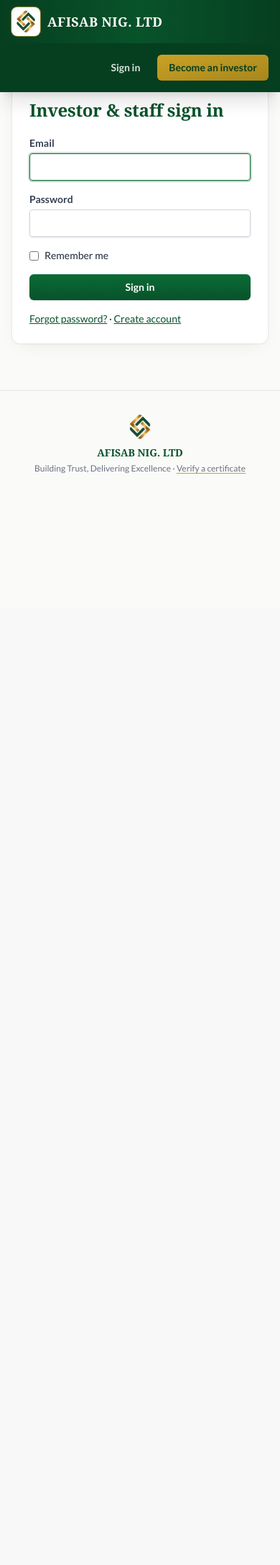
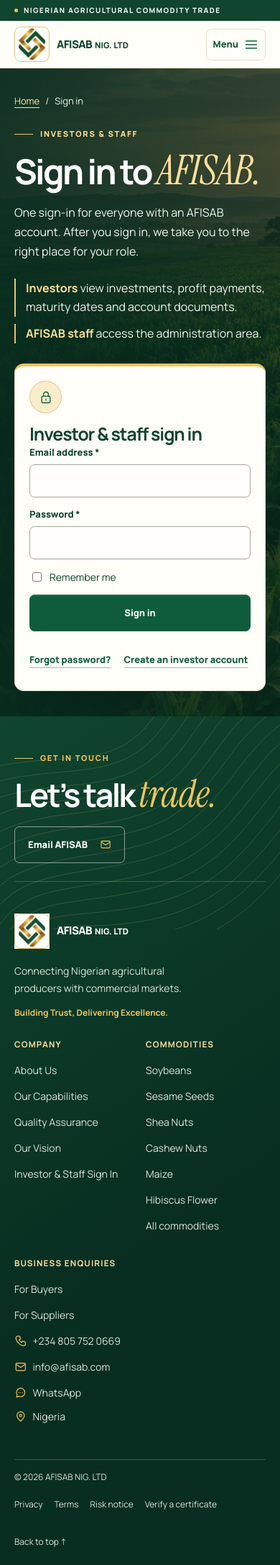
Before and after one commit to gmirilla/afisab, a Laravel app: page /login in a window 390 px wide. Shown: the whole page at 72% size. Before the commit the page ends 658 px from the top, so only its background shows below. Run offline with Laravel 12, Linux system fonts and the light colour scheme; data comes from the database, SQL or seed files in the repository; data that the repository does not hold is empty; style sheets or scripts are compiled from the project's sources; parts of the project's set-up code (start-up, migrations or seed data) failed here and were passed over; some web fonts are replaced.

Commit message:
feat: Update sign-in page layout and styling for investors and staff; enhance navigation links and update tests for consistency

```diff
--- a/public/site/css/additions.css
+++ b/public/site/css/additions.css
@@ -21,3 +21,27 @@ button.text-link { background: none; border: 0; padding: 0; font: inherit; font-
 .enquiry-hint { margin-top: -4px; }
 .enquiry-add { margin-top: 12px; }
 .enquiry-fields--after-items { margin-top: 18px; }
+
+/* Sign-in page (designer's investor-portal layout; the same form serves investors and staff) */
+.investor-main { padding-block: clamp(35px, 7vw, 100px); background: linear-gradient(90deg, #082e21ed, #082e21bc), url("../assets/images/hero-1536.webp") center 57% / cover, var(--dark); }
+.investor-grid { display: grid; grid-template-columns: minmax(0, 1fr) minmax(330px, 465px); align-items: center; gap: clamp(28px, 7vw, 100px); }
+.investor-intro { color: #eff5ed; }
+.investor-intro .breadcrumb { color: #eff5ed; margin-bottom: clamp(26px, 4vw, 54px); }
+.investor-intro .breadcrumb a, .investor-intro .eyebrow { color: var(--gold-light); }
+.investor-intro .eyebrow::before { background: var(--gold); }
+.investor-intro .display { color: var(--white); font-size: clamp(3rem, 6vw, 6rem); }
+.investor-intro .display em { color: var(--gold-light); }
+.investor-intro > p:not(.eyebrow) { margin-top: 18px; max-width: 46ch; }
+.investor-who { display: grid; gap: 10px; margin-top: 24px; padding: 0; list-style: none; max-width: 46ch; }
+.investor-who li { padding-left: 14px; border-left: 2px solid var(--gold); }
+.investor-who strong { color: var(--gold-light); }
+.investor-card { padding: clamp(20px, 4vw, 42px); border: 1px solid var(--line); border-top: 4px solid var(--gold); border-radius: var(--card-radius); background: var(--paper); box-shadow: 0 20px 65px #061f1980; }
+.investor-lock { display: grid; place-items: center; width: 45px; height: 45px; margin-bottom: 15px; border: 1px solid #e0c88d; border-radius: 50%; background: var(--wheat); color: var(--forest); }
+.investor-card h2 { color: var(--deep); font-size: clamp(1.55rem, 3vw, 2.05rem); letter-spacing: -.045em; }
+.investor-status { margin-block: 14px 19px; padding: 10px 13px; border-radius: var(--radius); background: var(--sage); color: var(--deep); font-size: .875rem; }
+.investor-fields { display: grid; min-width: 0; gap: 13px; }
+.investor-fields .button { justify-content: center; }
+.investor-remember { display: flex; align-items: center; gap: 8px; font-size: .875rem; color: var(--deep); }
+.investor-links { display: flex; flex-wrap: wrap; gap: 6px 18px; margin-top: 18px; }
+.investor-errors { margin-bottom: 14px; padding: 10px 13px; border-left: 3px solid #942b28; border-radius: var(--radius); background: #fbeceb; color: #942b28; font-size: .875rem; font-weight: 700; }
+@media (max-width: 760px) { .investor-grid { grid-template-columns: minmax(0, 1fr); } .investor-card { width: min(100%, 480px); } }
--- a/resources/views/auth/login.blade.php
+++ b/resources/views/auth/login.blade.php
@@ -1,9 +1,31 @@
-<x-auth-card title="Investor & staff sign in">
-    <form method="POST" action="{{ route('login') }}" class="space-y-4">@csrf
-        <x-field name="email" label="Email" type="email" required autofocus />
-        <x-field name="password" label="Password" type="password" required />
-        <label class="flex items-center gap-2 text-sm"><input type="checkbox" name="remember"> Remember me</label>
-        <x-btn class="w-full">Sign in</x-btn>
-    </form>
-    <p class="mt-4 text-sm"><a class="text-brand-700 underline" href="{{ route('password.request') }}">Forgot password?</a> · <a class="text-brand-700 underline" href="{{ route('register') }}">Create account</a></p>
-</x-auth-card>
+<x-site-layout title="Sign in" description="Sign in to your AFISAB account. Investors and AFISAB staff use the same sign-in.">
+  <main id="main-content" class="investor-main">
+    <div class="wrap investor-grid">
+      <div class="investor-intro">
+        <nav class="breadcrumb" aria-label="Breadcrumb"><a href="{{ route('home') }}">Home</a><span aria-hidden="true">/</span><span aria-current="page">Sign in</span></nav>
+        <p class="eyebrow">INVESTORS &amp; STAFF</p>
+        <h1 class="display">Sign in to <em>AFISAB.</em></h1>
+        <p>One sign-in for everyone with an AFISAB account. After you sign in, we take you to the right place for your role.</p>
+        <ul class="investor-who">
+          <li><strong>Investors</strong> view investments, profit payments, maturity dates and account documents.</li>
+          <li><strong>AFISAB staff</strong> access the administration area.</li>
+        </ul>
+      </div>
+      <section class="investor-card" aria-labelledby="signin-title">
+        <div class="investor-lock"><svg class="icon icon--lock" width="24" height="24" viewBox="0 0 24 24" fill="none" stroke="currentColor" stroke-width="1.6" stroke-linecap="round" stroke-linejoin="round" aria-hidden="true"><rect x="5" y="10" width="14" height="11" rx="2"/><path d="M8 10V7a4 4 0 0 1 8 0v3m-4 5v2"/></svg></div>
+        <h2 id="signin-title">Investor &amp; staff sign in</h2>
+        @if(session('status'))<p class="investor-status" role="status">{{ session('status') }}</p>@endif
+        <form method="POST" action="{{ route('login') }}" class="investor-fields">@csrf
+          <x-site-field name="email" label="Email address" type="email" required autocomplete="username" />
+          <x-site-field name="password" label="Password" type="password" required autocomplete="current-password" />
+          <label class="investor-remember"><input type="checkbox" name="remember" value="1"> Remember me</label>
+          <button class="button button--forest" type="submit">Sign in</button>
+        </form>
+        <div class="investor-links">
+          <a class="text-link" href="{{ route('password.request') }}">Forgot password?</a>
+          <a class="text-link" href="{{ route('register') }}">Create an investor account</a>
+        </div>
+      </section>
+    </div>
+  </main>
+</x-site-layout>
--- a/resources/views/components/site-layout.blade.php
+++ b/resources/views/components/site-layout.blade.php
@@ -75,7 +75,7 @@
         </details>
         <a href="{{ route('public.contact') }}" @if(request()->routeIs('public.contact')) aria-current="page" @endif>Contact</a>
         @if(config('afisab.public_investor_page'))<a href="{{ route('public.investors') }}">Investors</a>@endif
-        <a class="nav-investor" href="{{ route('login') }}"><svg class="icon icon--lock" width="24" height="24" viewBox="0 0 24 24" fill="none" stroke="currentColor" stroke-width="1.6" stroke-linecap="round" stroke-linejoin="round" aria-hidden="true"><rect x="5" y="10" width="14" height="11" rx="2"/><path d="M8 10V7a4 4 0 0 1 8 0v3m-4 5v2"/></svg>Investor Portal</a>
+        <a class="nav-investor" href="{{ route('login') }}"><svg class="icon icon--lock" width="24" height="24" viewBox="0 0 24 24" fill="none" stroke="currentColor" stroke-width="1.6" stroke-linecap="round" stroke-linejoin="round" aria-hidden="true"><rect x="5" y="10" width="14" height="11" rx="2"/><path d="M8 10V7a4 4 0 0 1 8 0v3m-4 5v2"/></svg>Investor &amp; Staff Sign In</a>
         <a class="button button--primary nav-mobile-quote" href="{{ route('public.buyers') }}#enquiry">Request a Quote<svg class="icon icon--diagonal" width="24" height="24" viewBox="0 0 24 24" fill="none" stroke="currentColor" stroke-width="1.55" stroke-linecap="round" stroke-linejoin="round" aria-hidden="true"><path d="M6 18 18 6M8 6h10v10"/></svg></a>
       </nav>
       <a class="button button--primary header-quote" href="{{ route('public.buyers') }}#enquiry">Request a Quote<svg class="icon icon--diagonal" width="24" height="24" viewBox="0 0 24 24" fill="none" stroke="currentColor" stroke-width="1.55" stroke-linecap="round" stroke-linejoin="round" aria-hidden="true"><path d="M6 18 18 6M8 6h10v10"/></svg></a>
@@ -105,7 +105,7 @@
           <li><a href="{{ $home }}#capabilities">Our Capabilities</a></li>
           <li><a href="{{ $home }}#quality">Quality Assurance</a></li>
           <li><a href="{{ $home }}#vision">Our Vision</a></li>
-          <li><a href="{{ route('login') }}">Investor Portal</a></li>
+          <li><a href="{{ route('login') }}">Investor &amp; Staff Sign In</a></li>
         </ul></div>
         <div><h3>Commodities</h3><ul>@foreach($footerCommodities as $slug => $name)<li><a href="{{ route('public.commodity', $slug) }}">{{ $name }}</a></li>@endforeach<li><a href="{{ route('public.trade') }}">All commodities</a></li></ul></div>
         <div><h3>Business Enquiries</h3><ul class="footer-contacts">
```
Also changed, not shown: docs/WEBSITE.md (+1 -1 lines), tests/Feature/BrandingTest.php (+2 -2 lines), tests/Feature/PublicSiteTest.php (+1 -1 lines).
